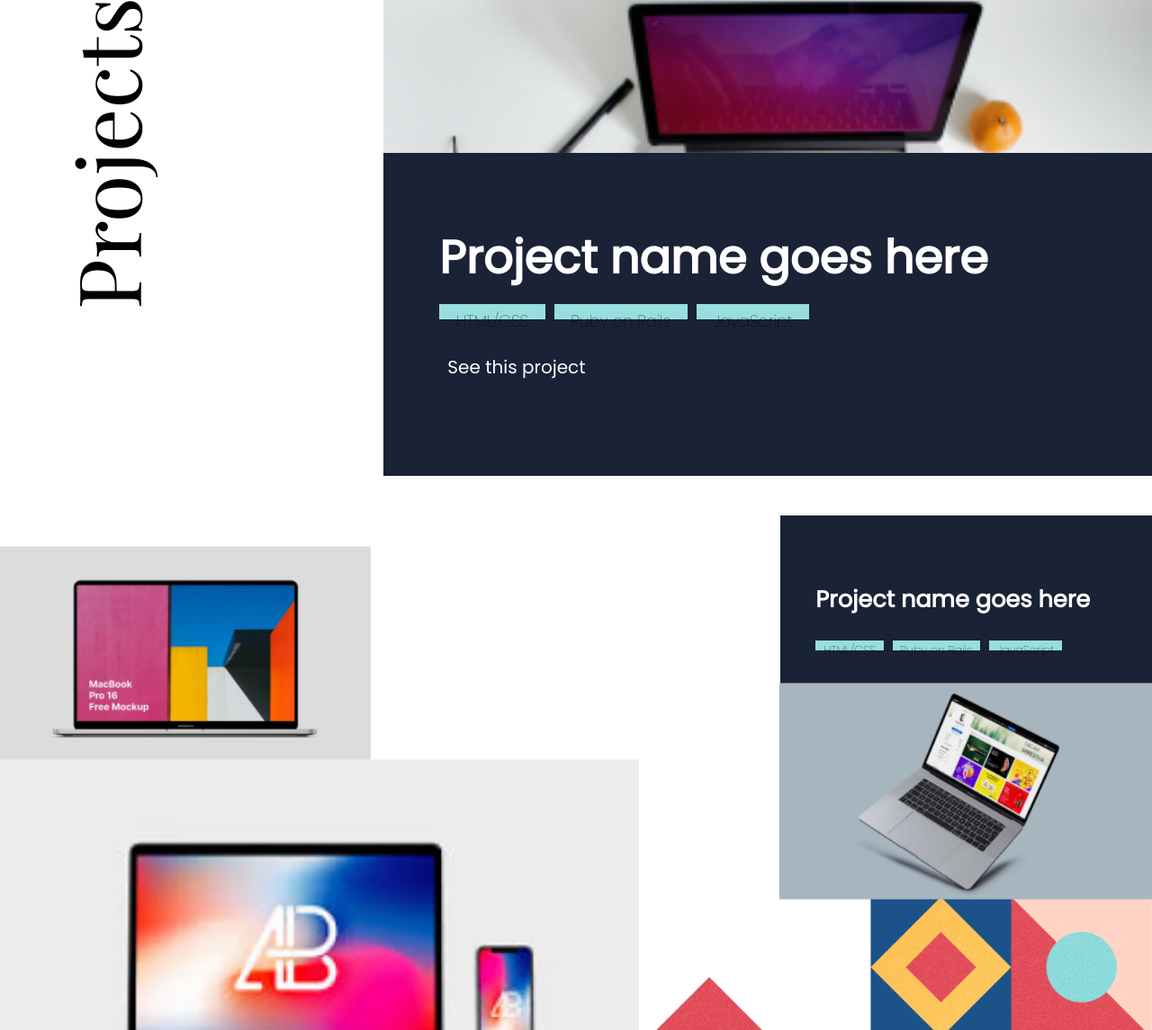
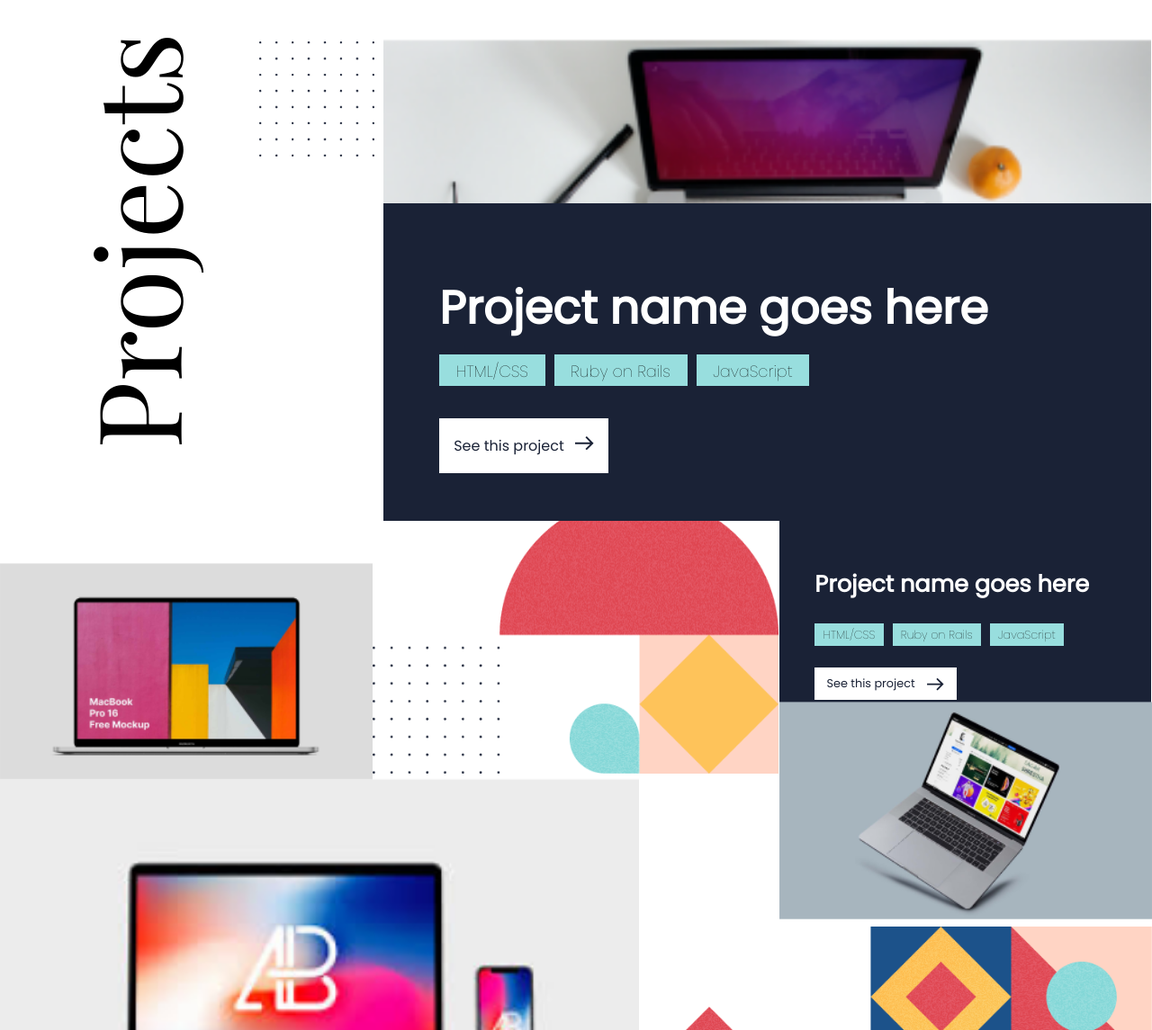
Before and after one commit to danalvrz/Portfolio, a plain HTML site: page index.html in a window 1280 px wide. Shown: the part 1027-2172 px from the top of the page at 90% size. Drawn offline with nearby package versions, Linux system fonts and the light colour scheme.

Commit message:
Update styles.css

```diff
--- a/styles.css
+++ b/styles.css
@@ -13,7 +13,8 @@ nav ul,
 #geometry-desktop1,
 .image_dots1,
 #geometry-projects,
-#geometry-projects2 {
+#geometry-projects2,
+#text-label {
   display: none;
 }
 
@@ -58,8 +59,34 @@ button {
   height: 50px;
   text-align: center;
   box-shadow: none;
-  border: none;
   transition-duration: 0.4s;
+  border: solid 1px white;
+}
+
+.works button {
+  background-color: #1a2236;
+  color: white;
+  font-family: "Poppins", sans-serif;
+  font-size: 20px;
+  width: 288px;
+  height: 50px;
+  text-align: center;
+  box-shadow: none;
+  transition-duration: 0.4s;
+  border: solid 1px white;
+}
+
+#submit {
+  width: 288px;
+  height: 70px;
+  background-color: #1a2236;
+  color: white;
+  font-family: "Poppins", sans-serif;
+  font-size: 20px;
+  text-align: center;
+  box-shadow: none;
+  transition-duration: 0.4s;
+  border: solid 1px white;
 }
 
 button:hover {
@@ -160,6 +187,7 @@ button:hover {
 
 .arrow {
   margin-left: 12px;
+  align-self: center;
 }
 
 .about {
@@ -206,6 +234,16 @@ button:hover {
 #getCV {
   padding-left: 79px;
   padding-right: 25px;
+}
+
+.languages-list ul,
+.frameworks-list ul,
+.skills-list ul,
+.languages-list h3,
+.frameworks-list h3,
+.skills-list h3 {
+  margin-left: -100px;
+  margin-top: -2%;
 }
 
 .skill-subtitle {
@@ -296,6 +334,22 @@ button:hover {
   padding-left: 12px;
 }
 
+form li {
+  position: relative;
+  left: 0;
+  top: 0;
+  margin-left: 18px;
+  margin-right: 16px;
+  margin-bottom: 8px;
+  color: #1a2236;
+  align-self: center;
+  line-height: 21px;
+}
+
+.get-started li {
+  list-style: none;
+}
+
 .get-started p {
   font-family: "Poppins", sans-serif;
   font-weight: 400;
@@ -313,18 +367,6 @@ button:hover {
 form {
   justify-items: center;
   align-self: center;
-}
-
-form li {
-  position: relative;
-  left: 0;
-  top: 0;
-  margin-left: 18px;
-  margin-right: 16px;
-  margin-bottom: 8px;
-  color: #1a2236;
-  align-self: center;
-  line-height: 21px;
 }
 
 .works li {
@@ -392,7 +434,7 @@ textarea::-webkit-input-placeholder {
   transform: scale(1.02);
 }
 
-@media (min-width: 768px) {
+@media (min-width: 992px) {
   .logo {
     display: none;
   }
@@ -456,6 +498,10 @@ textarea::-webkit-input-placeholder {
     width: min-content;
   }
 
+  .parragraph button {
+    width: 40%;
+  }
+
   nav li button:hover {
     background-color: transparent;
     color: #1a2236;
@@ -470,12 +516,14 @@ textarea::-webkit-input-placeholder {
 
   .parragraph {
     width: 50%;
+    height: 110%;
     padding-left: 5%;
     padding-top: 7.62%;
+    padding-bottom: 17.5%;
     background-image: url(images/image_dots.png);
     background-repeat: no-repeat;
     background-size: 24%;
-    background-position: bottom right;
+    background-position: 100% 100%;
   }
 
   #dante {
@@ -484,8 +532,13 @@ textarea::-webkit-input-placeholder {
 
   #collab {
     align-self: flex-start;
-    padding-left: 14px;
-    margin-bottom: 35%;
+    align-content: center;
+    text-align: center;
+    vertical-align: middle;
+    padding-top: 3%;
+    padding-bottom: 3%;
+    font-size: 1.5vw;
+    height: 10%;
   }
 
   .head-desktop {
@@ -506,47 +559,50 @@ textarea::-webkit-input-placeholder {
 
   .works {
     display: grid;
-    padding-top: 20%;
-    margin-top: 160px;
+    margin-top: 10%;
+    margin-bottom: 50px;
     grid-template-columns: repeat(12, 8.33% [col-start]);
     grid-template-rows: repeat(12, 8.33% [row-start]);
-    background-image: url(images/image-geometry_3.png);
-    background-repeat: no-repeat;
-    background-position: 100% 69.5%;
-    background-size: 44.5%;
+    background-image: url(images/image-geometry_3.png),
+      url(images/image-geometry_2.png), url(images/image_dots.png),
+      url(images/image-geometry_4.png), url(images/image-geometry_5.png);
+    background-repeat: no-repeat, no-repeat, no-repeat, no-repeat, no-repeat,
+      no-repeat;
+    background-position: 100% 76%, 49.95% 42.72%, 25% 49px, 52.7% 83.9%, 0 85.9%;
+    background-size: 44.5%, 35.23%, 10%, 6%, 15%;
   }
 
   #Projects {
     transform: rotate(-90deg);
-    font-size: 7.5vw;
-    grid-column: 1 / 5;
-    grid-row: 1 / span 2;
-    align-self: flex-start;
-    margin-left: -45%;
-    margin-top: 8%;
-    text-align: right;
-    width: auto;
+    font-size: 10vw;
+    grid-column: 4 / 5;
+    grid-row: 1 / 6;
+    margin-left: 50px;
+    margin-top: 150px;
+    margin-bottom: -50px;
   }
 
   #laptop1 {
-    grid-column: 5 / span 12;
-    grid-row: 1 / span 4;
-    margin-top: -30%;
+    grid-column: 5/ 13;
+    grid-row: 1 / 3;
   }
 
-  .image_dots1 {
-    display: block;
-    grid-column: 4 / span 5;
-    grid-row: 1 / span 4;
-    margin-top: -47%;
-    margin-left: -15%;
+  form ul {
+    width: 79%;
+    justify-content: center;
+    margin-left: 12%;
+  }
+
+  .works ul {
+    grid-column: 5/ 13;
+    grid-row: 1 / 10;
   }
 
   #project1 {
-    grid-column: 5 / span 12;
-    grid-row: 1 / span 10;
-    height: 30%;
-    margin-top: -9%;
+    grid-column: 5 / 13;
+    grid-row: 3 / span 9;
+    height: 353px;
+    margin-top: -80px;
     font-size: 40px;
   }
 
@@ -562,6 +618,42 @@ textarea::-webkit-input-placeholder {
     padding-left: 5%;
   }
 
+  #project1 .tools {
+    padding-left: 5%;
+    padding-top: 1.5%;
+    width: 100%;
+  }
+
+  #see-project1 {
+    background-color: white;
+    color: #1a2236;
+    margin-left: 5%;
+    margin-top: 2%;
+    width: 22.55%;
+    height: 100%;
+    padding-top: 2%;
+    padding-bottom: 2%;
+    font-size: 1.25vw;
+  }
+
+  #project1 li {
+    font-size: 1.39vw;
+    font-weight: 300;
+    text-align: center;
+    width: fit-content;
+    padding-left: 2.35%;
+    padding-right: 2.35%;
+    padding-top: 0.55%;
+  }
+
+  #project2 {
+    grid-column: 9 / 13;
+    grid-row: 5 / 7;
+    margin-top: 10px;
+    margin-left: 3%;
+    height: 218px;
+  }
+
   #project2 h3 {
     font-family: "Poppins", sans-serif;
     font-size: 2vw;
@@ -570,40 +662,36 @@ textarea::-webkit-input-placeholder {
     line-height: 48px;
     letter-spacing: 0;
     text-align: left;
-    padding-top: 5%;
     padding-left: 5%;
+    padding-top: 0;
   }
 
-  .see-project2 {
+  #see-project2 {
     background-color: white;
     color: #1a2236;
     margin-left: 5%;
-    margin-top: 0.5%;
+    margin-top: 1%;
     width: 40%;
-    font-size: 0.8vw;
+    padding-top: 2%;
+    padding-bottom: 2%;
+    font-size: 1vw;
+  }
+
+  #see-project1:hover,
+  #see-project2:hover {
+    background-color: #98dede;
+    border: solid 1px #98dede;
+    transform: scale(1.02);
+  }
+
+  #see-project2 .arrow {
+    transform: scale(0.9);
+    vertical-align: middle;
   }
 
   #project2 .tools {
     padding-left: 5%;
-    padding-top: 1.5%;
-    width: 100%;
-  }
-
-  #project1 .tools {
-    padding-left: 5%;
-    padding-top: 1.5%;
-    width: 100%;
-  }
-
-  #project1 li {
-    font-size: 1.39vw;
-    font-weight: 300;
-    text-align: center;
-    width: fit-content;
-    height: 47.5%;
-    padding-left: 2.35%;
-    padding-right: 2.35%;
-    padding-top: 0.55%;
+    padding-top: 1%;
   }
 
   #project2 li {
@@ -611,68 +699,41 @@ textarea::-webkit-input-placeholder {
     font-weight: 300;
     text-align: center;
     width: fit-content;
-    height: 47.5%;
     padding-left: 2.35%;
     padding-right: 2.35%;
-    padding-top: 0.55%;
-  }
-
-  .see-project1 {
-    background-color: white;
-    color: #1a2236;
-    margin-left: 5%;
-    margin-top: 2%;
-    width: 22.55%;
-    font-size: 1.25vw;
+    padding-top: 1%;
+    grid-column: 9 / 12;
+    grid-row: 1 / 10;
   }
 
   #laptop2 {
     grid-column: 1 / span 4;
-    grid-row: 3 / 10;
-    margin-top: 28%;
-    width: 96.5%;
+    grid-row: 5 / 6;
+    width: 97%;
+    margin-top: 60px;
   }
 
   #laptop3 {
-    grid-column: 1 / span 6;
-    grid-row: 6 / 11;
-    margin-top: -0.5%;
-    width: 111%;
-    margin-bottom: 100%;
-  }
-
-  #geometry-projects {
-    display: block;
-    grid-column: 4 / span 12;
-    grid-row: 3 / 10;
-    width: 47.4%;
-    margin-top: 4.4%;
-    margin-left: 9.6%;
-  }
-
-  #project2 {
-    grid-column: 9 / 12;
-    grid-row: 3 / 10;
-    margin-left: 4.3%;
-    margin-right: -33.5%;
-    margin-top: 27%;
-    height: 23%;
+    grid-column: 1 / span 7;
+    grid-row: 7 / 8;
+    width: 95.2%;
+    margin-top: 40px;
   }
 
   #laptop5 {
     grid-column: 9 / 12;
-    grid-row: 5 / 10;
-    margin-top: 10%;
+    grid-row: 7 / 12;
     margin-left: 4%;
     width: 129.5%;
+    margin-top: -45px;
   }
 
   #laptop4 {
     grid-column: 8 / 12;
-    grid-row: 9 / 12;
+    grid-row: 10 / 12;
     width: 90%;
     margin-left: -8.6%;
-    padding-top: 13%;
+    margin-top: 73.5px;
   }
 
   #geometry-projects2 {
@@ -712,14 +773,14 @@ textarea::-webkit-input-placeholder {
   .frameworks-list {
     grid-column: 5 / 7;
     grid-row: 1 / 3;
-    margin-left: -38%;
+    margin-left: -37.5%;
   }
 
   .skills-list {
     grid-column: 2 / 6;
     grid-row: 6 / 6;
     margin-left: -6%;
-    margin-top: 8.5%;
+    margin-top: 8%;
   }
 
   #about-title {
@@ -749,8 +810,7 @@ textarea::-webkit-input-placeholder {
   }
 
   .get-started {
-    background-image:
-      url(images/image-geometry_6.png),
+    background-image: url(images/image-geometry_6.png),
       url(images/image-geometry_7.png);
     background-position: top left, bottom right;
     background-size: 15%;
@@ -774,12 +834,6 @@ textarea::-webkit-input-placeholder {
     margin-left: 5%;
     margin-top: 2%;
     margin-bottom: 5%;
-  }
-
-  form ul {
-    width: 79%;
-    justify-content: center;
-    margin-left: 12%;
   }
 
   form label {
@@ -807,6 +861,10 @@ textarea::-webkit-input-placeholder {
     padding-bottom: 10%;
     display: flex;
     flex-direction: column;
+  }
+
+  #text-label {
+    display: block;
   }
 
   form textarea {
@@ -840,8 +898,7 @@ textarea::-webkit-input-placeholder {
   #project3,
   #laptop6,
   #project4,
-  #project5,
-  #project6 {
+  #project5 {
     display: none;
   }
 }
```
